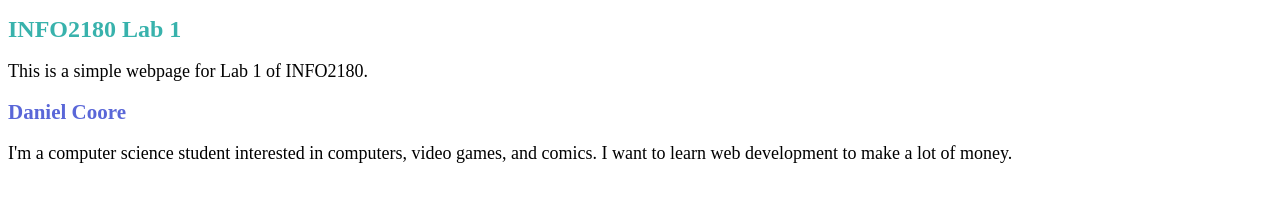
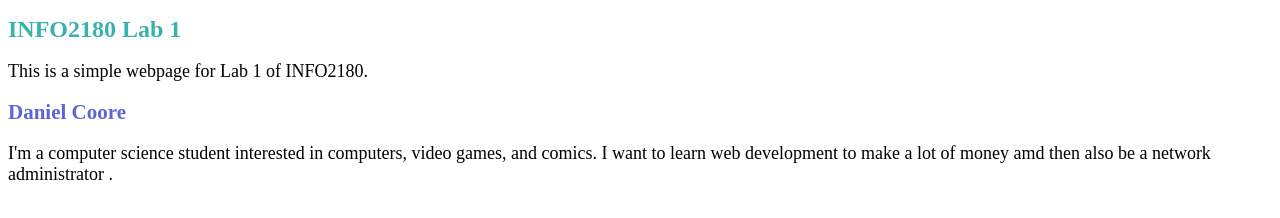
Before and after one commit to blackjedi98/info2180-lab1, a plain HTML site: page index.html in a window 1280 px wide. Shown: the top 218 px of the page. Drawn offline with Linux system fonts and the light colour scheme.

Commit message:
Update index.html

```diff
--- a/index.html
+++ b/index.html
@@ -14,7 +14,7 @@
     </header>
     <main>
         <h2>Daniel Coore</h2>
-        <p>I'm a computer science student interested in computers, video games, and comics. I want to learn web development to make a lot of money.</p>
+        <p>I'm a computer science student interested in computers, video games, and comics. I want to learn web development to make a lot of money amd then also be a network administrator .</p>
     </main>
     <footer>
         <img src="Alienware-Logo.png" alt="Alienware Logo" />
```
